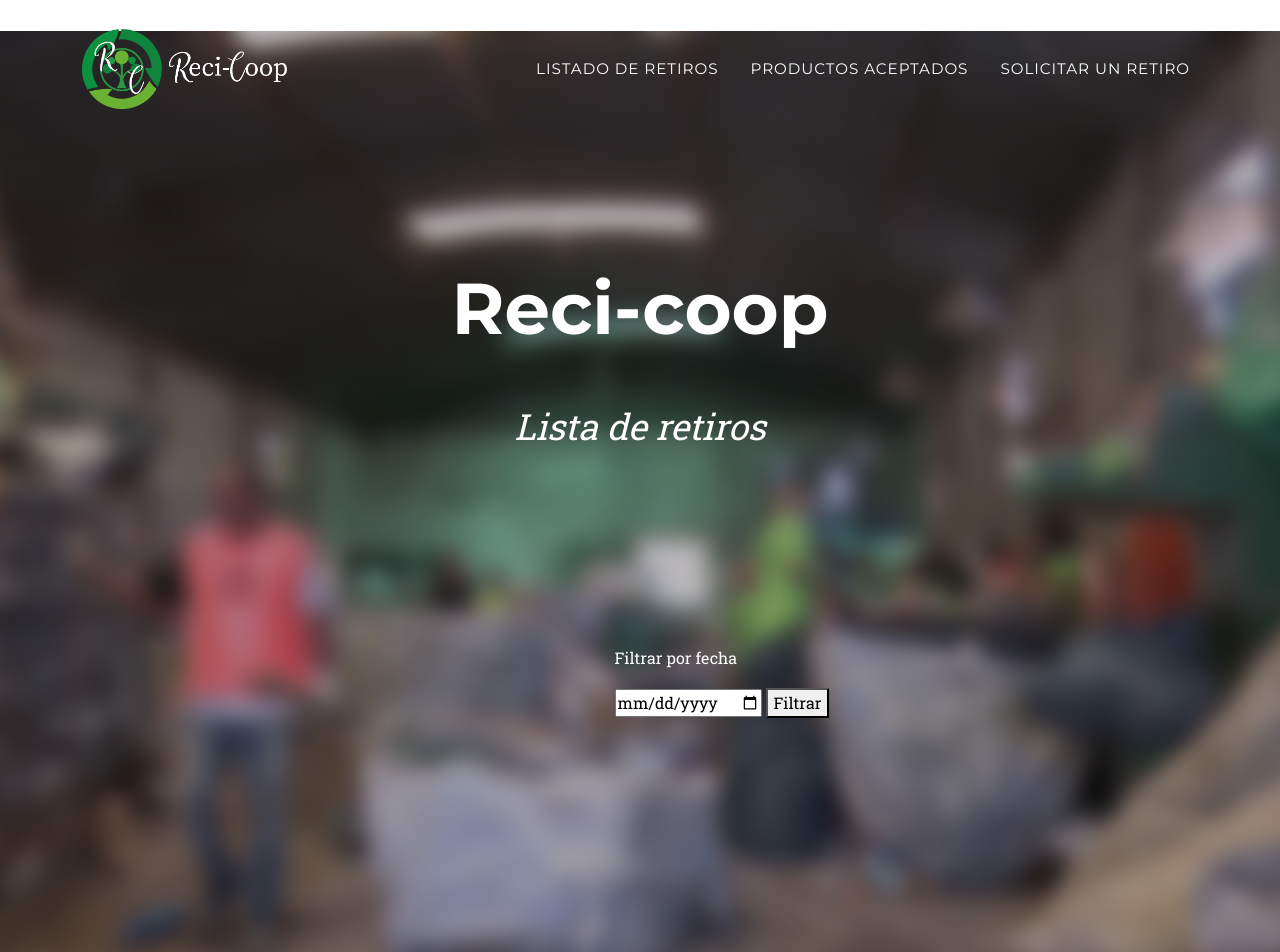
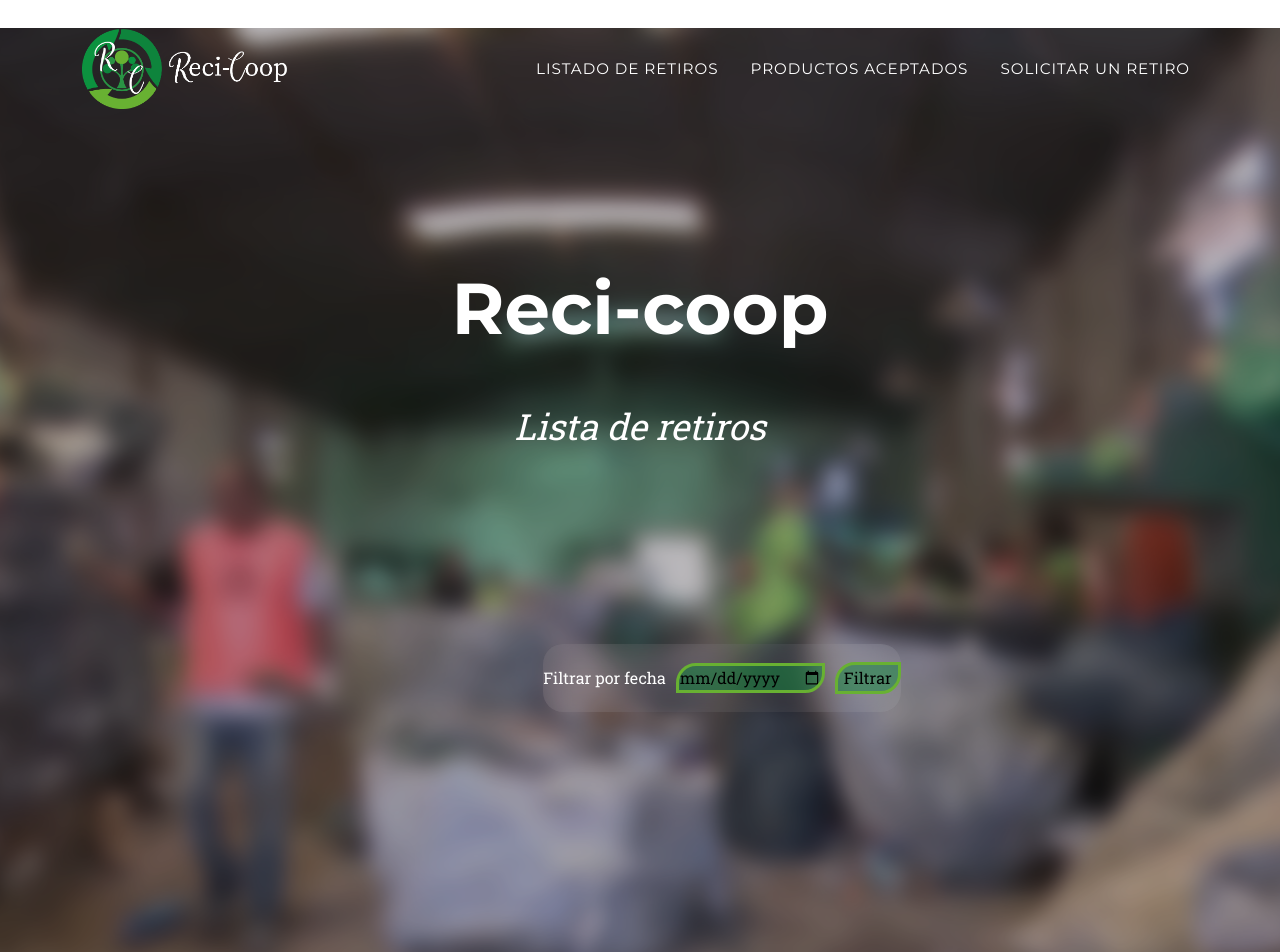
Before and after one commit to Shalsh33/Metodologia, a PHP site: page /listRetiros in a window 1280 px wide; the page is wider, and only the part inside the window is pictured. Shown: the top 952 px of that part. Run offline with PHP 8.4, Linux system fonts and the light colour scheme; data that the repository does not hold is empty.

Commit message:
agregado de estilos y fechas a los retiros

```diff
--- a/ProyectoEmpresaCartonero/templates/css/estilos.css
+++ b/ProyectoEmpresaCartonero/templates/css/estilos.css
@@ -15,7 +15,6 @@ footer{
     justify-content: space-between;
     margin-left: 10%;
     margin-right: 10%;
-
 }
 footer>p{
     margin-top: auto;
@@ -60,3 +59,35 @@ footer>p{
     align-items: center;
     flex-direction: column;
 }
+
+.formretiros{
+    margin: 0px;
+    padding: 0xp 20px;
+    border-radius: 20px;
+    display: flex;
+    justify-content: center;
+    align-items: center;
+    background-color: #ffffff10;
+    backdrop-filter: blur(12px);
+    -webkit-backdrop-filter: blur(10px);
+}
+
+.formretiros p{
+    margin: 20px 0px;
+}
+
+.formretiros button{
+    background-color: #11853c80;
+    border-top-left-radius: 20px;
+    border-bottom-right-radius: 20px;
+    border:  3px solid #68b132;
+    margin-left: 10px;
+}
+
+.formretiros input{
+    background-color: #11853c80;
+    border:  3px solid #68b132;
+    border-top-left-radius: 20px;
+    border-bottom-right-radius: 20px;
+    margin-left: 10px;
+}
--- a/ProyectoEmpresaCartonero/templates/retiros.tpl
+++ b/ProyectoEmpresaCartonero/templates/retiros.tpl
@@ -7,7 +7,7 @@ horario preferido, domicilio, materiales a retirar y espacio que ocupa-->
 
 <section class="Retiros">
 
-    <form action="listRetiros" id="form-retiro" method="GET">
+    <form action="listRetiros" id="form-retiro" method="GET" class="formretiros">
         <p>Filtrar por fecha</p>
         <input type="date" name="fechaselect" id="fechaselect">
         <button> Filtrar</button>
@@ -24,6 +24,7 @@ horario preferido, domicilio, materiales a retirar y espacio que ocupa-->
             <p>Horario: {$retiro->franja_horaria}</p>
             <p>Direccion: {$retiro->direccion}</p>
             <p>Categoria: {$retiro->categoria}</p>
+            <p>Categoria: {$retiro->fecha_creacion}</p>
 
         </div>
 
```
